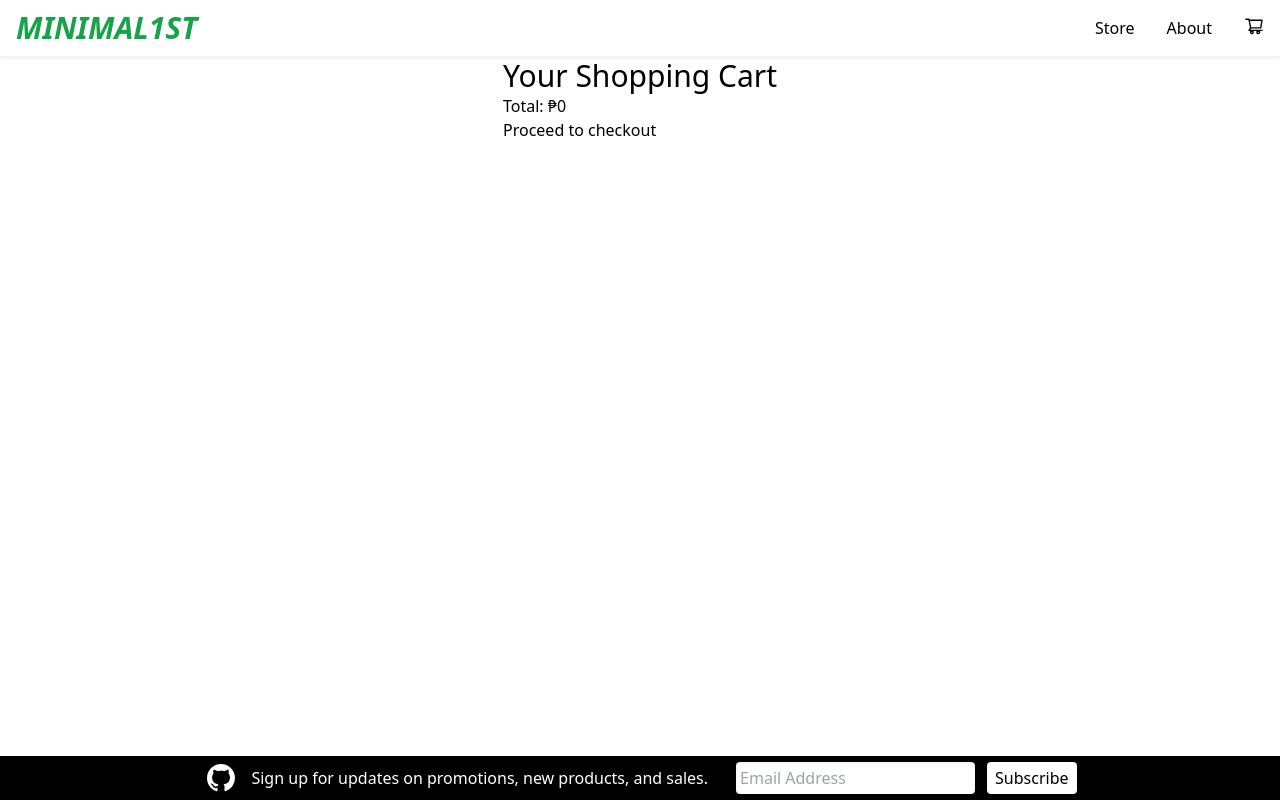
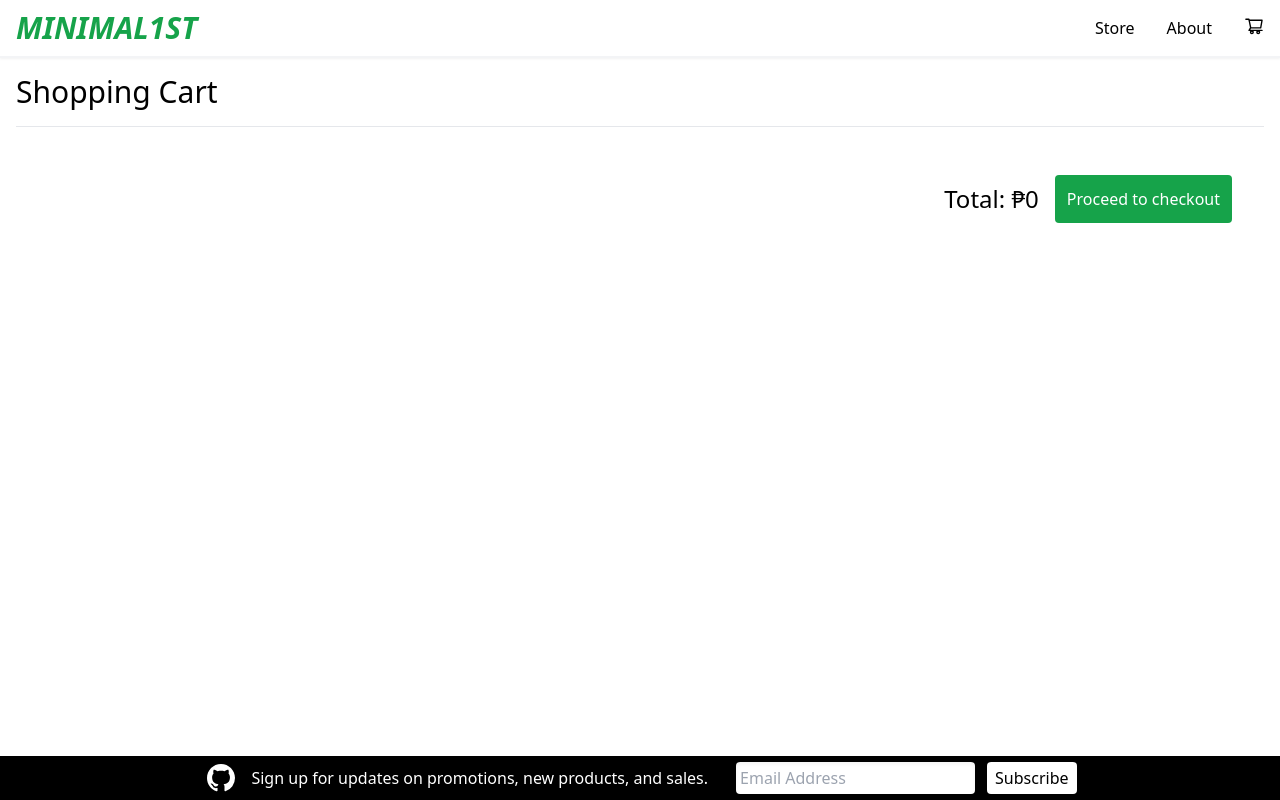
Before and after one commit to ivananora/shopping-cart, a React (Create React App) app: page /cart in a window 1280 px wide. Built offline with nearby package versions, Linux system fonts and the light colour scheme; the HTML template or start-up script is replaced by a standard one.

Commit message:
Update cart UI

```diff
--- a/public/index.html
+++ b/public/index.html
@@ -24,7 +24,7 @@
       work correctly both with client-side routing and a non-root public URL.
       Learn how to configure a non-root public URL by running `npm run build`.
     -->
-    <title>React App</title>
+    <title>Minimal 1st</title>
   </head>
   <body>
     <noscript>You need to enable JavaScript to run this app.</noscript>
--- a/src/components/CartProduct.jsx
+++ b/src/components/CartProduct.jsx
@@ -1,6 +1,7 @@
 import React from "react";
 import { useDispatch } from "react-redux";
 import { addToCart, removeFromCart } from "../redux/actions/cartActions";
+import { AiFillMinusSquare, AiFillPlusSquare } from "react-icons/ai";
 
 const CartProductCard = ({ id, title, price, image, quantity }) => {
   const cartItem = { id, title, price, image, quantity };
@@ -12,14 +13,22 @@ const CartProductCard = ({ id, title, price, image, quantity }) => {
   };
 
   return (
-    <div>
-      <img src={image} alt={title}></img>
+    <div className="grid grid-cols-3 md:grid-cols-[12rem_1fr_8rem_8rem] gap-4 items-center justify-between border-t p-5">
+      <div className="hidden md:flex h-32 justify-center">
+        <img src={image} alt={title} className="h-full"></img>
+      </div>
       <p>{title}</p>
-      <p>₱{Math.ceil(productProduct() / 10) * 10 * 57}</p>
-      <div className="flex">
-        <button onClick={() => dispatch(removeFromCart(product))}>-</button>
+      <p className="text-center">
+        ₱{Math.ceil(productProduct() / 10) * 10 * 57}
+      </p>
+      <div className="flex justify-evenly">
+        <button onClick={() => dispatch(removeFromCart(product))}>
+          <AiFillMinusSquare size="25" />
+        </button>
         <div>{cartItem.quantity}</div>
-        <button onClick={() => dispatch(addToCart(product))}>+</button>
+        <button onClick={() => dispatch(addToCart(product))}>
+          <AiFillPlusSquare size="25" />
+        </button>
       </div>
     </div>
   );
--- a/src/pages/Cart.jsx
+++ b/src/pages/Cart.jsx
@@ -28,11 +28,17 @@ const Cart = () => {
   });
 
   return (
-    <div>
-      <h1 className="text-3xl">Your Shopping Cart</h1>
-      <div>{cartItems}</div>
-      <p>Total: ₱{Math.ceil(totalPrice() / 10) * 10 * 57}</p>
-      <button>Proceed to checkout</button>
+    <div className="w-full xl:w-[1280px] p-4">
+      <h1 className="text-3xl">Shopping Cart</h1>
+      <div className="my-4 border-b">{cartItems}</div>
+      <div className="flex flex-col sm:flex-row items-center justify-end p-4">
+        <p className="text-2xl bold">
+          Total: ₱{Math.ceil(totalPrice() / 10) * 10 * 57}
+        </p>
+        <button className="p-3 bg-green-600 text-white rounded hover:bg-green-500 m-4">
+          Proceed to checkout
+        </button>
+      </div>
     </div>
   );
 };
```
